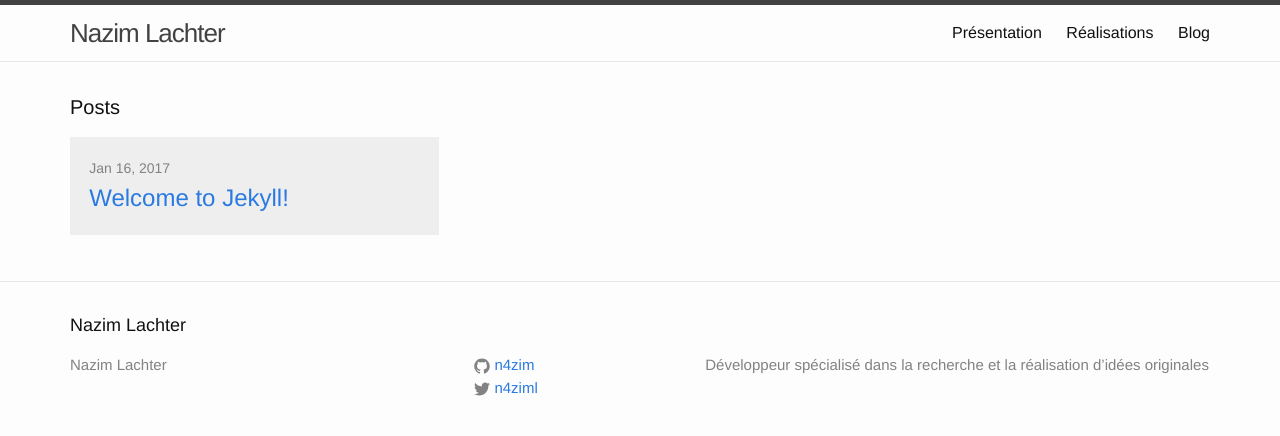
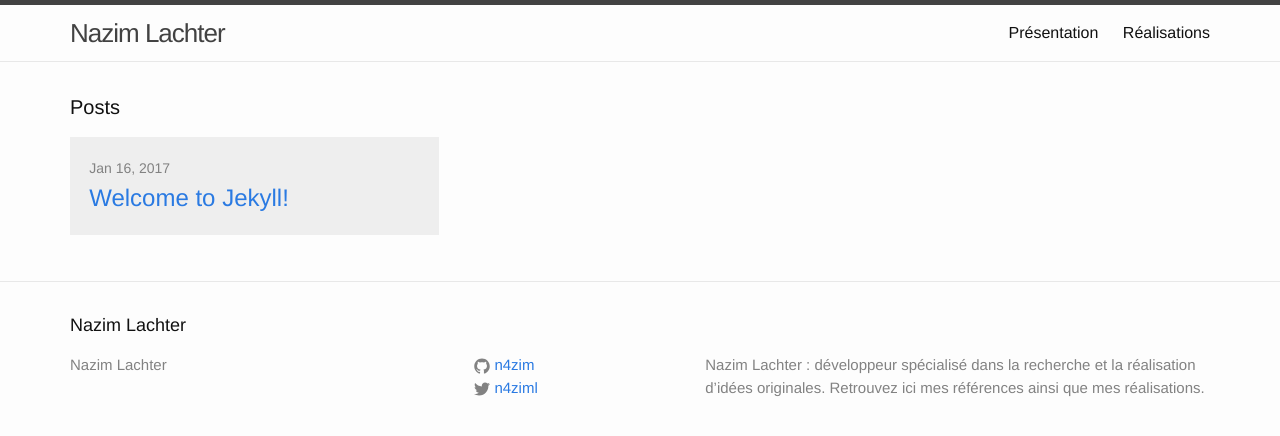
Before and after one commit to n4zim/n4zim.github.io, a Jekyll site: the page built from blog.md, in a window 1280 px wide. Shown: the top 436 px of the page. Built offline with Jekyll 4.4.1, drawn with Linux system fonts in a browser that asks for light colours.

Commit message:
Textes modifiés et accès au blog retiré

```diff
--- a/_config.yml
+++ b/_config.yml
@@ -1,5 +1,7 @@
 title: Nazim Lachter
-description: Développeur spécialisé dans la recherche et la réalisation d’idées originales
+description: >
+  Nazim Lachter : développeur spécialisé dans la recherche et la réalisation d’idées originales.
+  Retrouvez ici mes références ainsi que mes réalisations.
 
 permalink: /posts/:categories/:title
 
--- a/_includes/header.html
+++ b/_includes/header.html
@@ -16,7 +16,7 @@
       <div class="trigger">
         <a class="page-link" href="{{ "/" | relative_url}}">Présentation</a>
         <a class="page-link" href="{{ "/projects" | relative_url}}">Réalisations</a>
-        <a class="page-link" href="{{ "/blog" | relative_url}}">Blog</a>
+        {% comment %}<a class="page-link" href="{{ "/blog" | relative_url}}">Blog</a>{% endcomment %}
       </div>
     </nav>
 
--- a/_layouts/default.html
+++ b/_layouts/default.html
@@ -1,5 +1,5 @@
 <!DOCTYPE html>
-<html lang="{{ page.lang | default: site.lang | default: "en" }}">
+<html lang="{{ page.lang | default: site.lang | default: "fr" }}">
 
 {% include head.html %}
 
```
Also changed, not shown: _data/skills.yml (+15 -11 lines).
